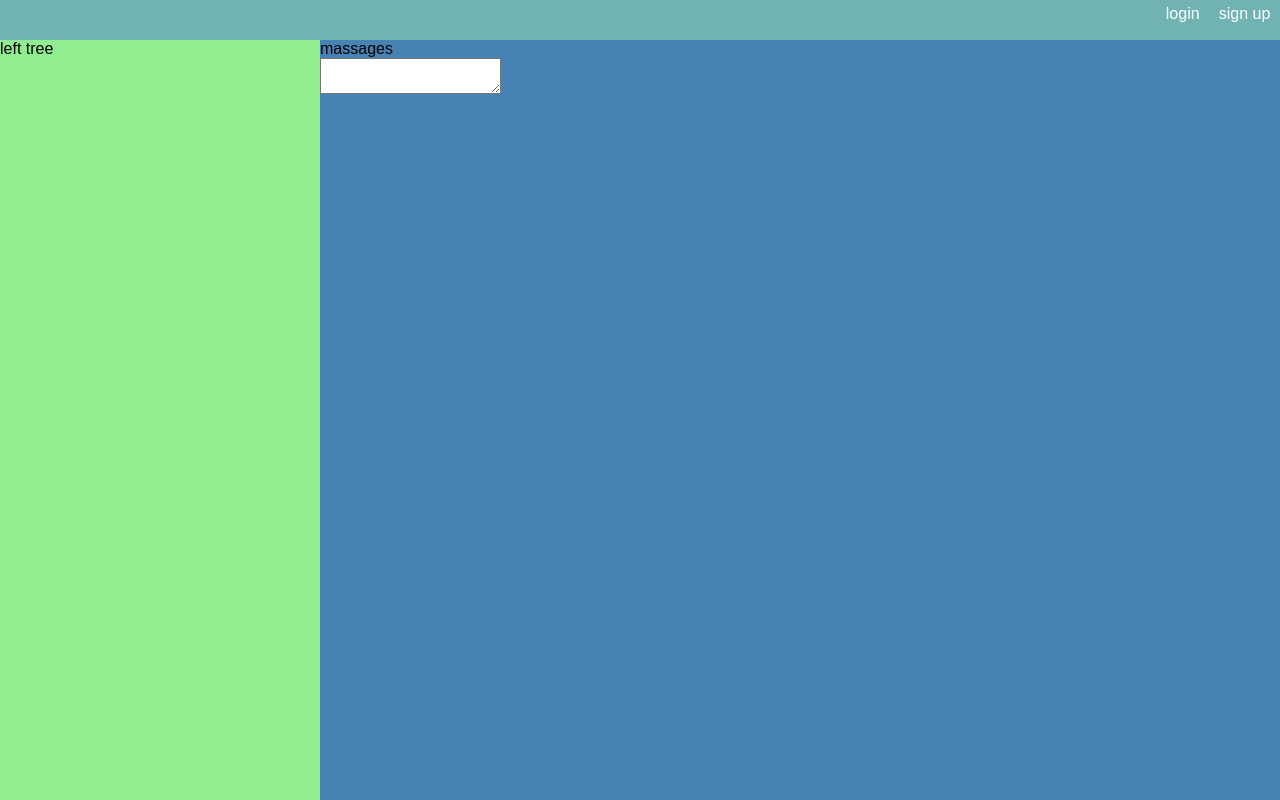
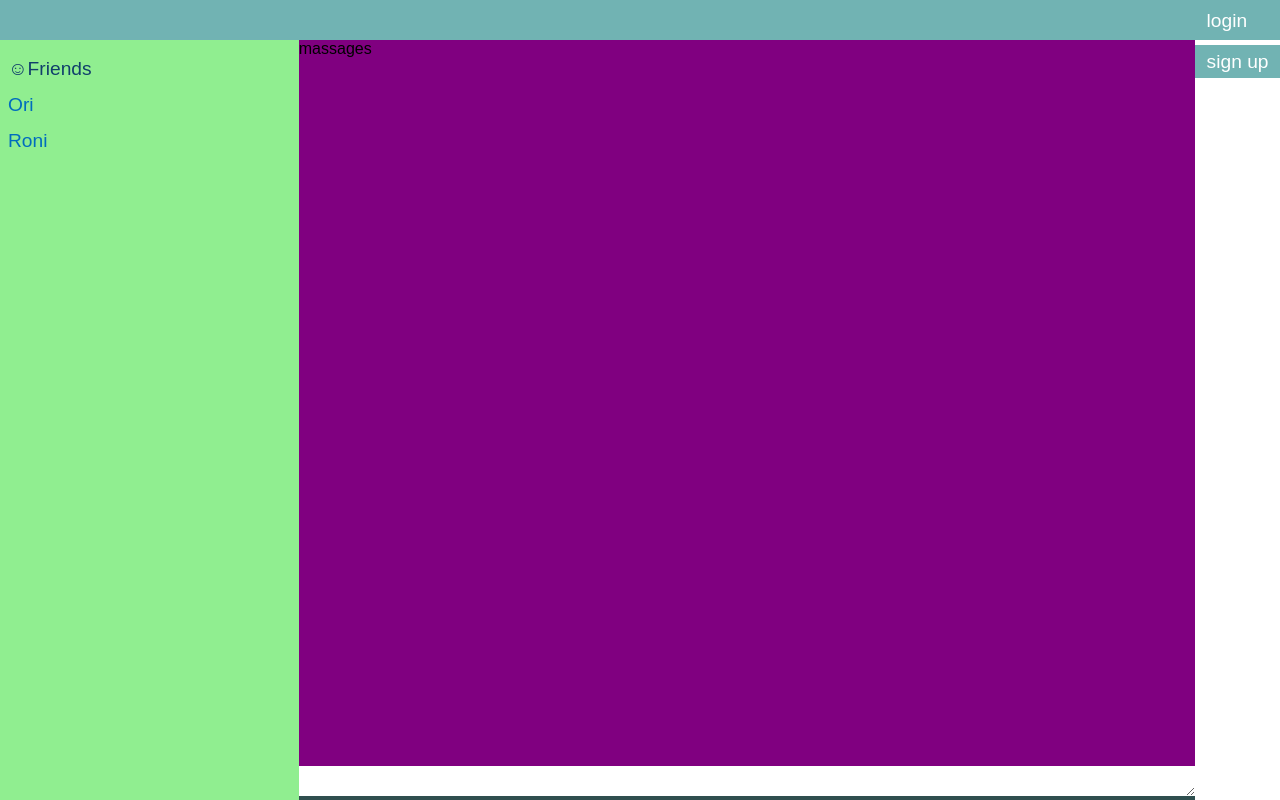
Before and after one commit to GalShvarzman/chat-4, a React (Create React App) app: page /chat in a window 1280 px wide. Built offline with nearby package versions, Linux system fonts and the light colour scheme.

Commit message:
tree work

```diff
--- a/src/components/chat.css
+++ b/src/components/chat.css
@@ -19,5 +19,15 @@ div.chat-left{
 div.chat-right{
     width: 75%;
     background-color:steelblue;
+    display: flex;
+    flex-direction: column;
+}
 
+.massage-text-area{
+    background-color: darkslategrey;
 }
+
+.massages{
+    height: 100%;
+    background-color: purple;
+}
--- a/src/components/chat.tsx
+++ b/src/components/chat.tsx
@@ -21,8 +21,12 @@ class Chat extends React.Component<IChatProps, IChatState> {
                     <LeftTree/>
                 </div>
                 <div className="chat-right">
-                    <ChatMassages/>
-                    <MassageTextArea/>
+                    <div className="massages">
+                        <ChatMassages/>
+                    </div>
+                    <div className="massage-text-area">
+                        <MassageTextArea/>
+                    </div>
                 </div>
             </div>
         );
--- /dev/null
+++ b/src/components/left-tree.css
@@ -0,0 +1,31 @@
+.tree {
+    padding: 0.5em;
+    margin: 0;
+    list-style: none;
+    outline: none;
+}
+
+ul {
+    list-style: none;
+    padding: 0;
+    margin:0;
+}
+
+li{
+    margin: 0.4em 0;
+}
+a{
+    display:block;
+    width:100%;
+    margin: 0;
+    font-size: 1.2em;
+    padding-left: 0;
+    padding-top: 0.2em;
+    padding-bottom: 0.2em;
+    user-select: none;
+}
+
+a:focus{
+    background-color: #e6eae2;
+    outline: none;
+}
--- a/src/components/left-tree.tsx
+++ b/src/components/left-tree.tsx
@@ -1,8 +1,40 @@
 import * as React from 'react';
-
+import './left-tree.css'
+let idx = 0;
+const items = [
+        {
+            "type": "group",
+            "name": "Friends",
+            "items": [
+                {
+                    "type": "group",
+                    "name": "Best Friends",
+                    "items": [
+                        {
+                            "type": "user",
+                            "name": "Tommy"
+                        }
+                    ]
+                },
+                {
+                    "type": "user",
+                    "name": "Udi"
+                }
+            ]
+        },
+            {
+                "type": "user",
+                "name": "Ori"
+            },
+            {
+                "type": "user",
+                "name": "Roni"
+            }
+        ];
 interface ILeftTreeProps {
 
 }
+
 interface ILeftTreeState {
 
 }
@@ -11,10 +43,218 @@ class LeftTree extends React.Component<ILeftTreeProps, ILeftTreeState> {
     constructor(props:ILeftTreeProps){
         super(props)
     }
+
+    // public load = () => {
+        // this.ul.remove();
+        // if(this.ul.children.length){
+        //     this.removeChildren(this.ul);
+        // }
+         //const tree:any[] = this.walkTree(items, 0);
+         //this.ul = this.getList(tree);
+        // for(let item of this.tree){
+        //     this.ul.appendChild(item);
+        // }
+
+
+        //this.ul.appendChild(tree);
+        // document.body.insertBefore(this.ul,document.body.firstChild);
+        // this.addEventListenersToList();
+    // };
+
+    public load =  ()=>{
+        return this.walkTree(items, 0);
+    };
+
+
+    // public addEventListenersToList = ()=>{debugger
+    //     this.clickListener(this.ul);
+    //     this.dblClickListener(this.ul);
+    //     this.keyUpListener(this.ul);
+    // };
+
+    public keyUpListener = (e:any)=>{
+        const keyName = e.key;
+        if(e.target){
+            if((e.target as HTMLElement).className === "left tree"){
+                ((e.target as HTMLElement).children[0].querySelector(":scope > a") as HTMLElement).focus();
+            }
+            else if(keyName === "ArrowRight"){
+                this.openChildren((e.target as HTMLElement));
+            }
+            else if((keyName === "ArrowLeft")){
+                this.closeChildren((e.target as HTMLElement));
+            }
+            else if(keyName === "ArrowDown" || keyName === "ArrowUp"){
+                this.getAllLi((e.target as HTMLElement), keyName);
+            }
+            else if(keyName === "Enter"){
+                this.toggleExpandOrCollapse((e.target as HTMLElement))
+            }
+        }
+    };
+
+    public toggleExpandOrCollapse = (element:HTMLElement) => {
+        if(element.nextElementSibling){
+            this.toggleDisplay((element.nextElementSibling as HTMLElement));
+        }
+    };
+
+    public getAllLi=(element:HTMLElement, keyName:string)=>{
+        const selectedLi = element.parentElement;
+        const allLi = document.querySelectorAll("li");
+
+        function getDisplayedLi(){
+            const result = [];
+            for(let i = 0; i < allLi.length; i++){
+                if(allLi[i].offsetParent){
+                    result.push(allLi[i]);
+                }
+            }
+            return result;
+        }
+        const displayedLi = getDisplayedLi();
+        function findIndex (){
+            let result;
+            for(let i = 0; i < displayedLi.length; i++){
+                if(displayedLi[i] === selectedLi){
+                    result = i;
+                }
+            }
+            return result;
+        }
+        const index = findIndex();
+        if(index && index !== -1){
+            if(keyName === "ArrowDown"){
+                const nextLi=index+1;
+                if(nextLi < displayedLi.length){
+                    (displayedLi[nextLi].querySelector(":scope>a") as HTMLElement).focus();
+                }
+            }
+            else if(keyName === "ArrowUp"){
+                const nextLi=index-1;
+                if(nextLi >= 0){
+                    (displayedLi[nextLi].querySelector(":scope>a") as HTMLElement).focus();
+                }
+            }
+        }
+    };
+
+    public openChildren=(element:HTMLElement)=>{
+        if(element.nextElementSibling){
+            (element.nextElementSibling as HTMLElement).style.display = "block";
+            (element.nextElementSibling as HTMLElement).focus();
+        }
+    };
+
+    public closeChildren=(element:HTMLElement)=>{
+        if(element.parentElement && element.parentElement.parentElement && element.parentElement.parentElement.parentElement){
+            if(element.nextElementSibling){
+                if((element.nextElementSibling as HTMLElement).style.display === "block"){
+                    (element.nextElementSibling as HTMLElement).style.display = "none";
+                }
+                else{
+                    (element.parentElement.parentElement.parentElement.querySelector(":scope a") as HTMLElement).focus();
+                }
+            }
+        }
+    };
+    public ulStyle={
+      display : "none"
+    };
+    public walkTree=(items:any[], step:number)=>{
+        const result:any[] = [];
+        items.forEach((item)=>{
+            if(item.items){
+                // const children = [] as any[];
+                const li = this.createLiWithChildren(item, step);
+                // ul.style.display = 'none';
+                result.push(li);
+            }
+            else{
+                const li = this.createLi(item, step);
+                result.push(li);
+            }
+        });
+        return result;
+    };
+
+    public toggleDisplay= (element:HTMLElement)=>{
+        if(element){
+            if (element.style.display !== "none") {
+                element.style.display = "none";
+            }
+            else {
+                element.style.display = "block";
+            }
+        }
+    };
+
+    public dblClickListener= (e:any)=>{
+        if(e.target){
+            this.toggleDisplay(((e.target as HTMLElement).nextElementSibling as HTMLElement));
+            e.stopPropagation();
+        }
+    };
+
+    public clickListener=(e:any)=>{
+        (e.target as HTMLElement).focus();
+        e.stopPropagation();
+    };
+
+    public padding=(number:number)=>{
+        let start = "";
+        let space = "\u00a0\u00a0";
+        for(let i = 0; i < number; i++){
+            start+=space;
+        }
+        return start;
+    };
+    public groupStyle = {
+        cursor:"pointer",
+        color : "#113f6b"
+    };
+    public userStyle = {
+        color: "#006cbe"
+    };
+    public createLiWithChildren=(item:any, step:number)=>{
+        const space = this.padding(step);
+        const ul = React.createElement("ul", {style:this.ulStyle},
+            this.walkTree(item.items, step+1).map((childItem)=>{
+                return childItem
+            })
+        );
+        const a = React.createElement("a", {tabIndex:1, style:this.groupStyle}, space+"☺"+item.name);
+        return React.createElement("li", {key:idx++}, a, ul);
+    };
+
+    public createLi=(item:any, step:number)=>{
+        const space = this.padding(step);
+        const a = React.createElement("a", {tabIndex:1, style:this.userStyle}, space+item.name);
+        return React.createElement("li", {key:idx++}, a);
+    };
+
+
+    // public removeChildren=(element:HTMLElement)=>{
+    //     let length = element.children.length;
+    //     while(length > 0){
+    //         element.children[--length].remove();
+    //     }
+    // };
+
+    // public clear = () =>{
+    //     if(this.ul.children.length){
+    //         this.ul.remove();
+    //         this.removeChildren(this.ul);
+    //         document.body.insertBefore(this.ul,document.body.firstChild);
+    //     }
+    // };
+
     public render() {
+        const list = this.load();
+        debugger
         return (
-            <div >
-                left tree
+            <div>
+                <ul onClick={this.clickListener} onDoubleClick={this.dblClickListener} onKeyUp={this.keyUpListener} className="left tree">{list}</ul>
             </div>
         );
     }
--- a/src/components/massage-textarea.tsx
+++ b/src/components/massage-textarea.tsx
@@ -11,11 +11,18 @@ class MassageTextArea extends React.Component<IMassageTextAreaProps, IMassageTex
     constructor(props:IMassageTextAreaProps){
         super(props)
     }
+
+    public textAreaStyle = {
+        width:'100%',
+        //height:'100%',
+        padding:0,
+        border:'none',
+        bottom: 0,
+        margin:'0'
+    };
     public render() {
         return (
-            <div>
-                <textarea/>
-            </div>
+            <textarea style={this.textAreaStyle}/>
         );
     }
 }
```
